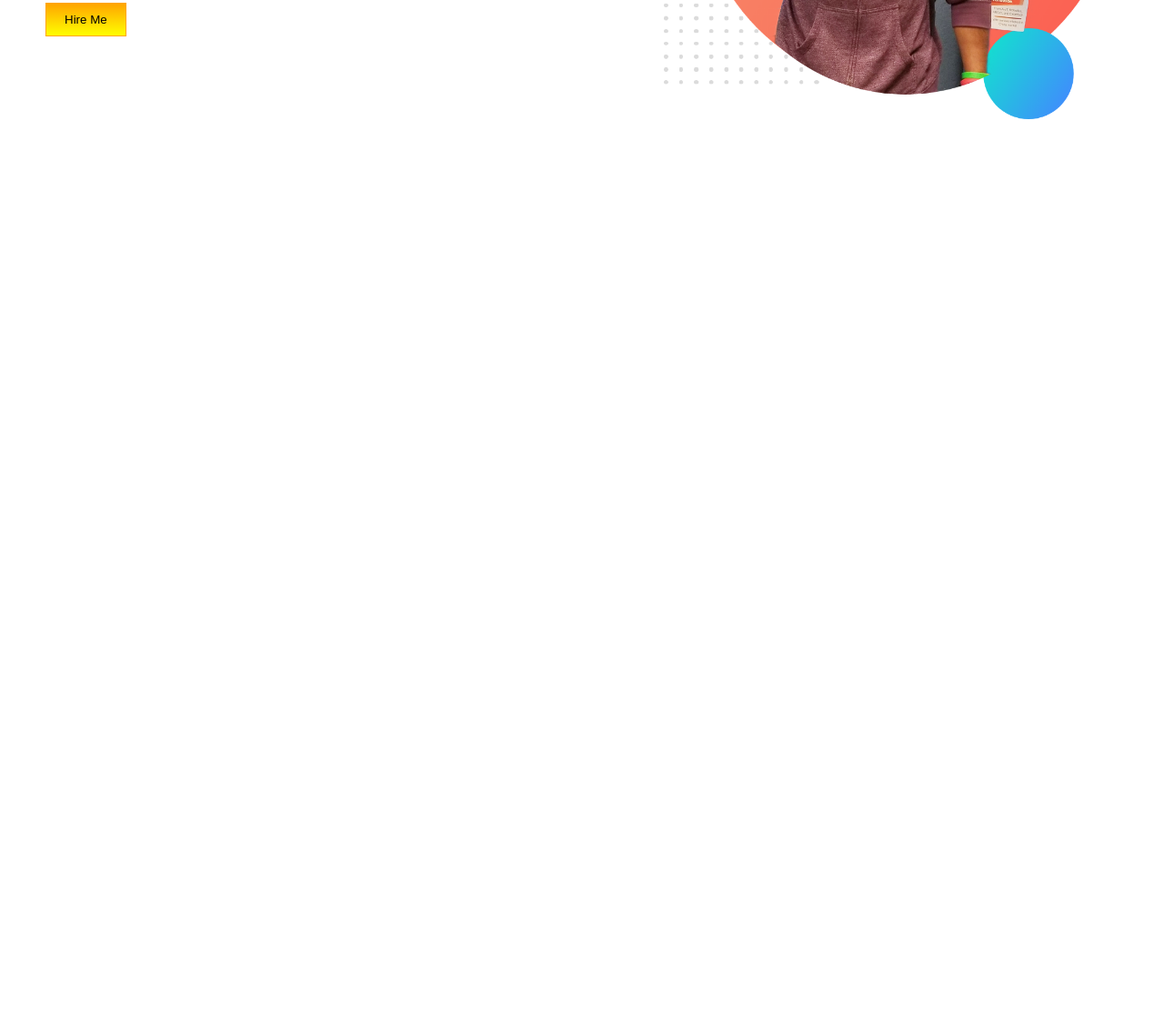
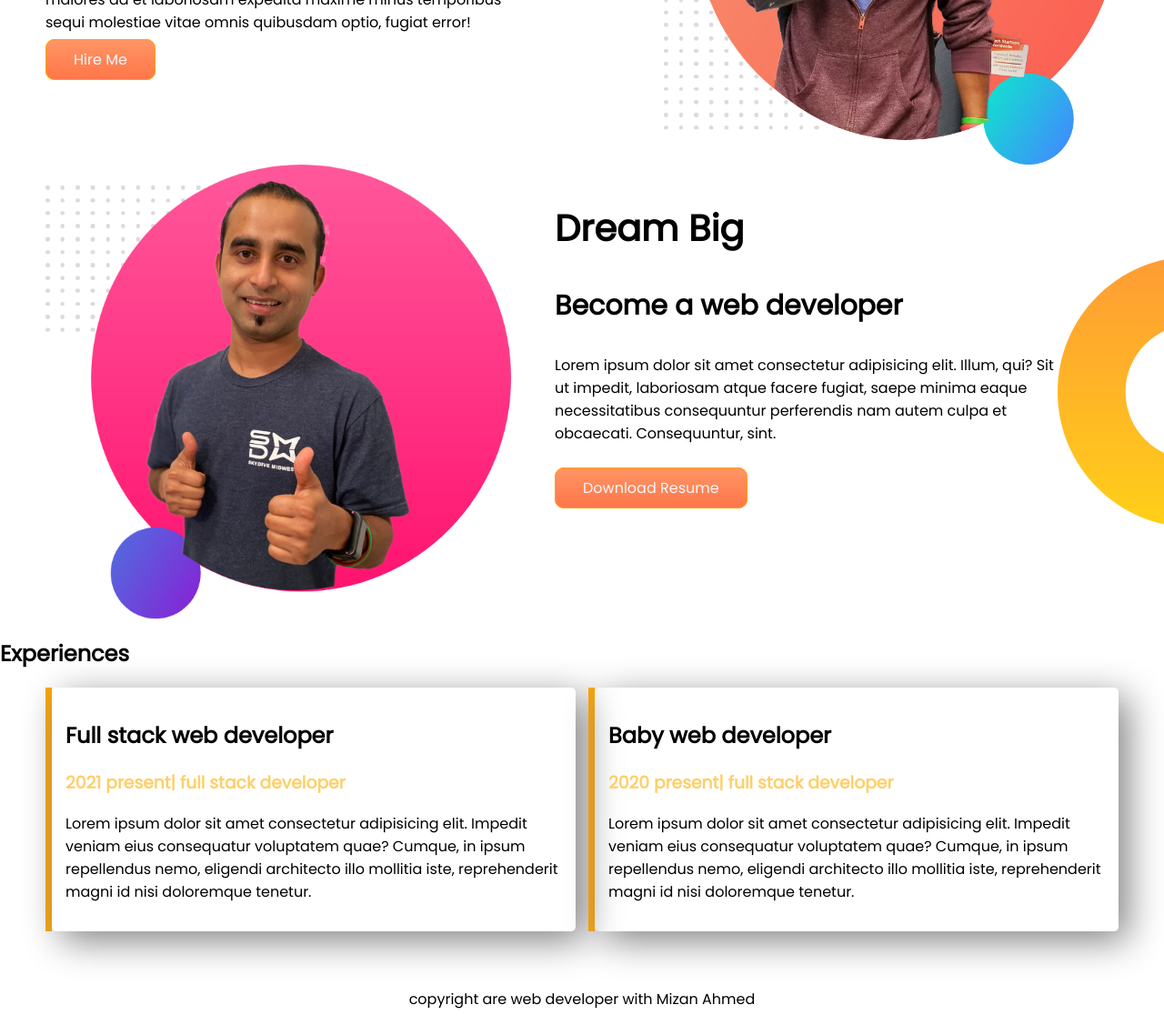
Before and after one commit to mizan605/web-portfolio, a plain HTML site: page index.html in a window 1280 px wide. Shown: the part 369-1496 px from the top of the page at 91% size. Before the commit the page ends 800 px from the top, so only its background shows below. Drawn offline with Linux system fonts and the light colour scheme.

Commit message:
finished web

```diff
--- a/index.html
+++ b/index.html
@@ -1,5 +1,6 @@
 <!DOCTYPE html>
 <html lang="en">
+
 <head>
     <meta charset="UTF-8">
     <meta name="viewport" content="width=device-width, initial-scale=1.0">
@@ -7,18 +8,61 @@
     <link rel="stylesheet" href="style.css">
     <title>Web Portfolio</title>
 </head>
+
 <body>
     <section class="top-banner">
         <div class="left-half">
             <h1>Welcome To</h1>
             <h2><span>Mizan Ahmed</span> world</h2>
             <h3>Build climber and train stopper</h3>
-            <p>Lorem ipsum dolor sit amet consectetur adipisicing elit. Accusamus, fuga! Consequatur culpa quidem voluptate maiores ad et laboriosam expedita maxime minus temporibus sequi molestiae vitae omnis quibusdam optio, fugiat error!</p>
-            <button class="button">Hire Me</button>
+            <p>Lorem ipsum dolor sit amet consectetur adipisicing elit. Accusamus, fuga! Consequatur culpa quidem
+                voluptate maiores ad et laboriosam expedita maxime minus temporibus sequi molestiae vitae omnis
+                quibusdam optio, fugiat error!</p>
+            <a href="" class="button">Hire Me</a>
         </div>
         <div class="right-half">
             <img src="images/jhankar.png" alt="">
         </div>
     </section>
+    <section class="middle-banner">
+        <div class="left-half-middle">
+            <img src="images/jhankar2.png" alt="">
+        </div>
+        <div class="right-half-middle">
+            <h1>Dream Big</h1>
+            <h3>Become a web developer</h3>
+            <p>Lorem ipsum dolor sit amet consectetur adipisicing elit. Illum, qui? Sit ut impedit, laboriosam atque
+                facere fugiat, saepe minima eaque necessitatibus consequuntur perferendis nam autem culpa et obcaecati.
+                Consequuntur, sint.</p>
+            <a href="" class="button">Download Resume</a>
+        </div>
+
+    </section>
+
+    <section class="experience-area">
+        <h1>Experiences</h1>
+        <div class="full-stack">
+            <div class="single-area1">
+                <h1>Full stack web developer</h1>
+                <h3>2021 present| full stack developer</h3>
+                <p>Lorem ipsum dolor sit amet consectetur adipisicing elit. Impedit veniam eius consequatur voluptatem
+                    quae? Cumque, in ipsum repellendus nemo, eligendi architecto illo mollitia iste, reprehenderit magni
+                    id nisi doloremque tenetur.</p>
+            </div>
+        </div>
+        <div class="baby-web ">
+            <div class="single-area2">
+                <h1>Baby web developer</h1>
+                <h3>2020 present| full stack developer</h3>
+                <p>Lorem ipsum dolor sit amet consectetur adipisicing elit. Impedit veniam eius consequatur voluptatem
+                    quae? Cumque, in ipsum repellendus nemo, eligendi architecto illo mollitia iste, reprehenderit magni
+                    id nisi doloremque tenetur.</p>
+            </div>
+        </div>
+    </section>
+    <footer class="footer">
+        <p>copyright are web developer with Mizan Ahmed</p>
+    </footer>
 </body>
+
 </html>
--- a/style.css
+++ b/style.css
@@ -16,11 +16,11 @@ body{
 .left-half h2 span{
     color:#E4A122;
 }
-.right-half{
+.top-banner .right-half{
     float:right;
     padding-right:50px;
 }
-.right-half img{
+.top-banner .right-half img{
     width: 500px;
     height: 500px;
 }
@@ -28,9 +28,94 @@ body{
     height:500px;
     background-image:url(images/top-banner.png) ;
     background-repeat: no-repeat;
+    padding-top: 50px;
 }
-.left-half .button{
-    padding: 10px 20px;
-    background-image: linear-gradient(orange, yellow);
+.left-half a{
+    text-decoration: none;
+    padding: 10px 30px;
+    background-image: linear-gradient(#FF9566, #FF7648);
     border:1px solid orange;
+    border-radius: 10px;
+    color:aliceblue;
 }
+.left-half-middle img{
+    width:500px;
+    height:500px;
+    padding-left: 50px;
+    width:40%;
+    float: left;
+}
+.right-half-middle{
+    float:right;
+    width:50%;
+    padding-right: 30px;
+}
+.right-half-middle h1{
+    font-size: 40px;
+}
+.right-half-middle h3{
+    font-size: 30px;
+}
+.right-half-middle p{
+    margin-bottom: 35px;
+    margin-right: 90px;
+}
+.right-half-middle a{
+    text-decoration: none;
+    padding: 10px 30px;
+    background-image: linear-gradient(#FF9566, #FF7648);
+    border:1px solid orange;
+    border-radius: 10px;
+    color:aliceblue;
+
+}
+.middle-banner{
+    background-image: url(images/dream-bg.png);
+    height:500px;
+    background-repeat: no-repeat;
+    background-position: right;
+}
+.experience-area{
+    height:100%;
+
+ }
+.experience-area h3{
+   color:#FFCF67;
+
+}
+.full-stack{
+    width:45%;
+    margin-left: 50px;
+    float: left;
+    height:80%;
+    border-left:7px solid orange;
+
+}
+.baby-web{
+    width:45%;
+    margin-right: 50px;
+    float: right;
+    height:80%;
+    border-left:7px solid orange;
+}
+.single-area1{
+    box-shadow: 10px 10px 40px gray;
+    border-radius: 5px;
+
+    padding:15px;
+}
+.single-area2{
+    box-shadow: 10px 10px 40px gray;
+    border-radius: 5px;
+    height:80%;
+    padding:15px;
+}
+.footer{
+    margin-top: 350px;
+
+
+}
+
+.footer p{
+    text-align: center;
+}
```
